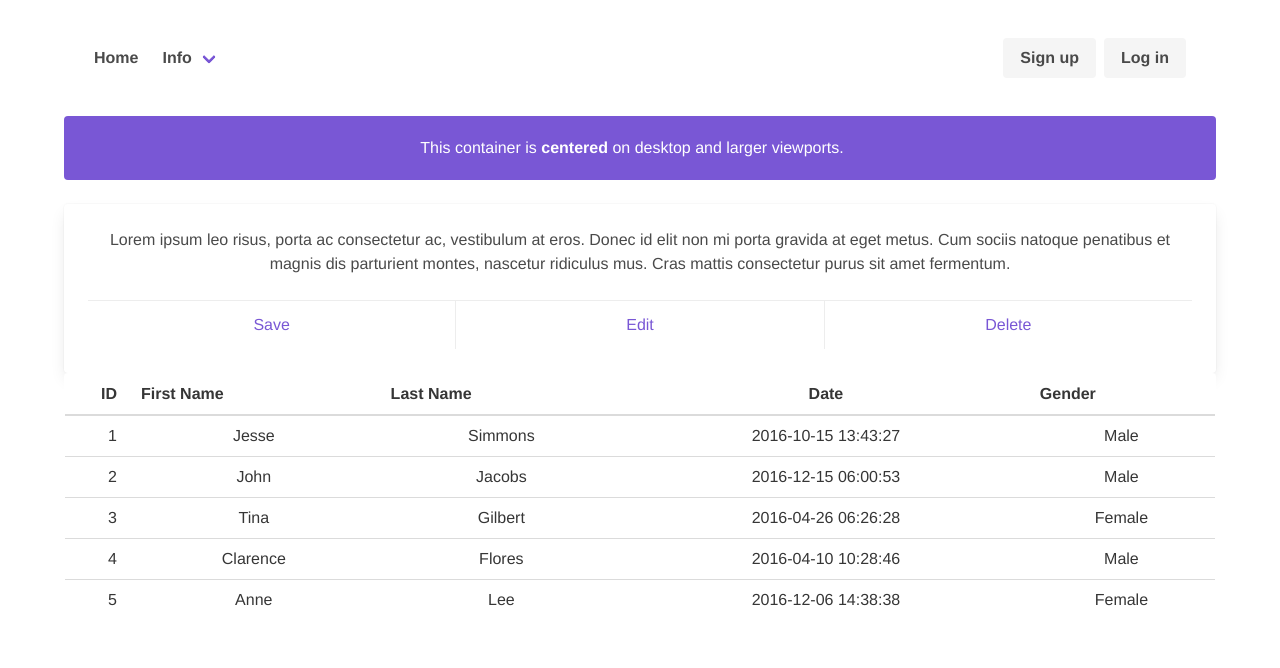
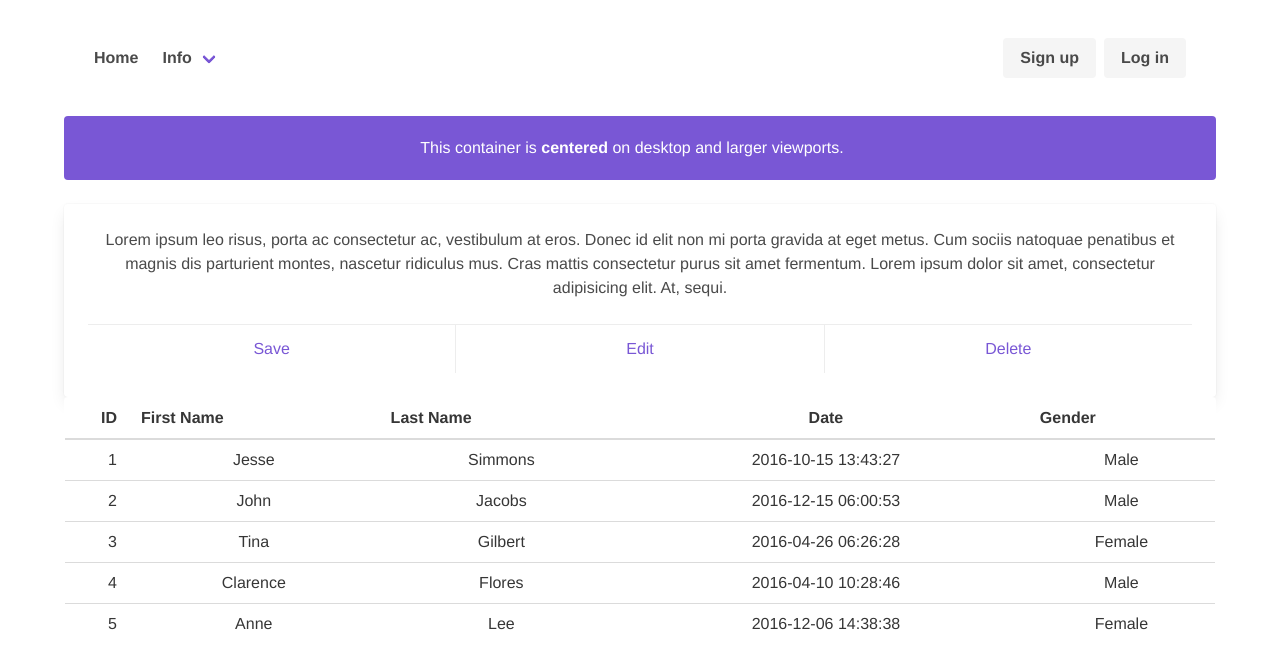
Before and after one commit to ZorgCC/psina-avatar-frontend, a Vue app: page / in a window 1280 px wide. Shown: the top 668 px of the page. Built offline with nearby package versions, Linux system fonts and the light colour scheme.

Commit message:
feature: test transfer

```diff
--- a/src/App.vue
+++ b/src/App.vue
@@ -29,9 +29,10 @@
         <div class="card-content">
           <div class="content">
             Lorem ipsum leo risus, porta ac consectetur ac, vestibulum at eros.
-            Donec id elit non mi porta gravida at eget metus. Cum sociis natoque
-            penatibus et magnis dis parturient montes, nascetur ridiculus mus.
-            Cras mattis consectetur purus sit amet fermentum.
+            Donec id elit non mi porta gravida at eget metus. Cum sociis
+            natoquаe penatibus et magnis dis parturient montes, nascetur
+            ridiculus mus. Cras mattis consectetur purus sit amet fermentum.
+            Lorem ipsum dolor sit amet, consectetur adipisicing elit. At, sequi.
           </div>
           <footer class="card-footer">
             <a href="#" class="card-footer-item">Save</a>
```
